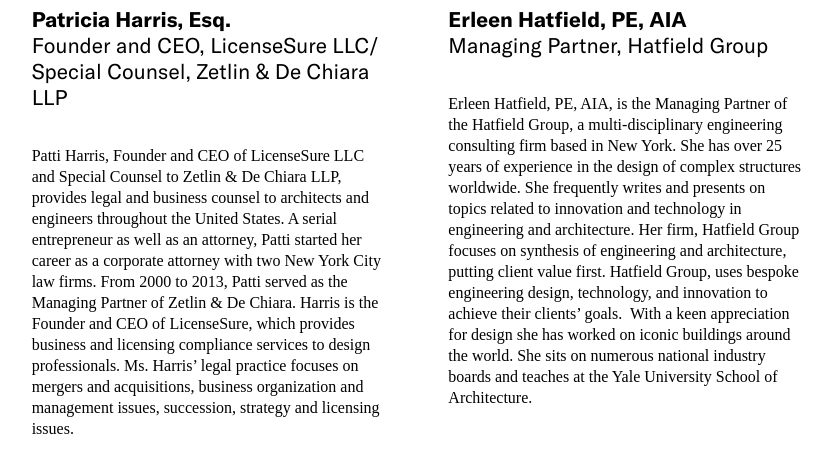
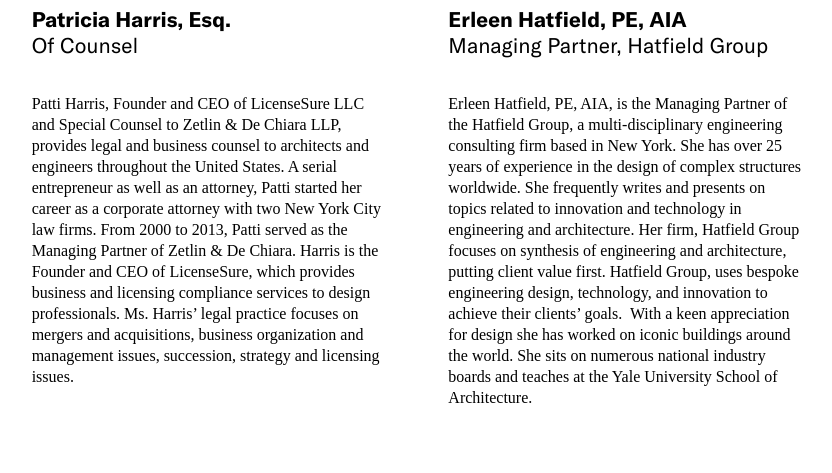
Before and after one commit to jengalas/bwaf-bbw, a Jekyll site: the page built from about/boardandstaff.md, in a window 1280 px wide and 900 px high, scrolled down 2225 px, cut to the strip 228-708 px from the top of the window. Shown: the top 473 px of the strip, without its empty margins (445-1277 px from the left). Built offline with Jekyll 4.4.1, drawn with Linux system fonts in a browser that asks for light colours; some web fonts are replaced.

Commit message:
Update from Forestry.io Aislinn McNamara updated about/boardandstaff.md

```diff
--- a/about/boardandstaff.md
+++ b/about/boardandstaff.md
@@ -69,8 +69,7 @@
       educational facilities, hotels, stadiums, laboratories, residential towers and
       unique structures around the world.
   - title: Patricia Harris, Esq.
-    title_role: Founder and CEO, LicenseSure LLC/ Special Counsel, Zetlin & De Chiara
-      LLP
+    title_role: Of Counsel
     image: "/v1610937223/PatriciaHarrisHeadshot-2-e1454609739415_rkq5sz.jpg"
     description: Patti Harris, Founder and CEO of LicenseSure LLC and Special Counsel
       to Zetlin & De Chiara LLP, provides legal and business counsel to architects
```
